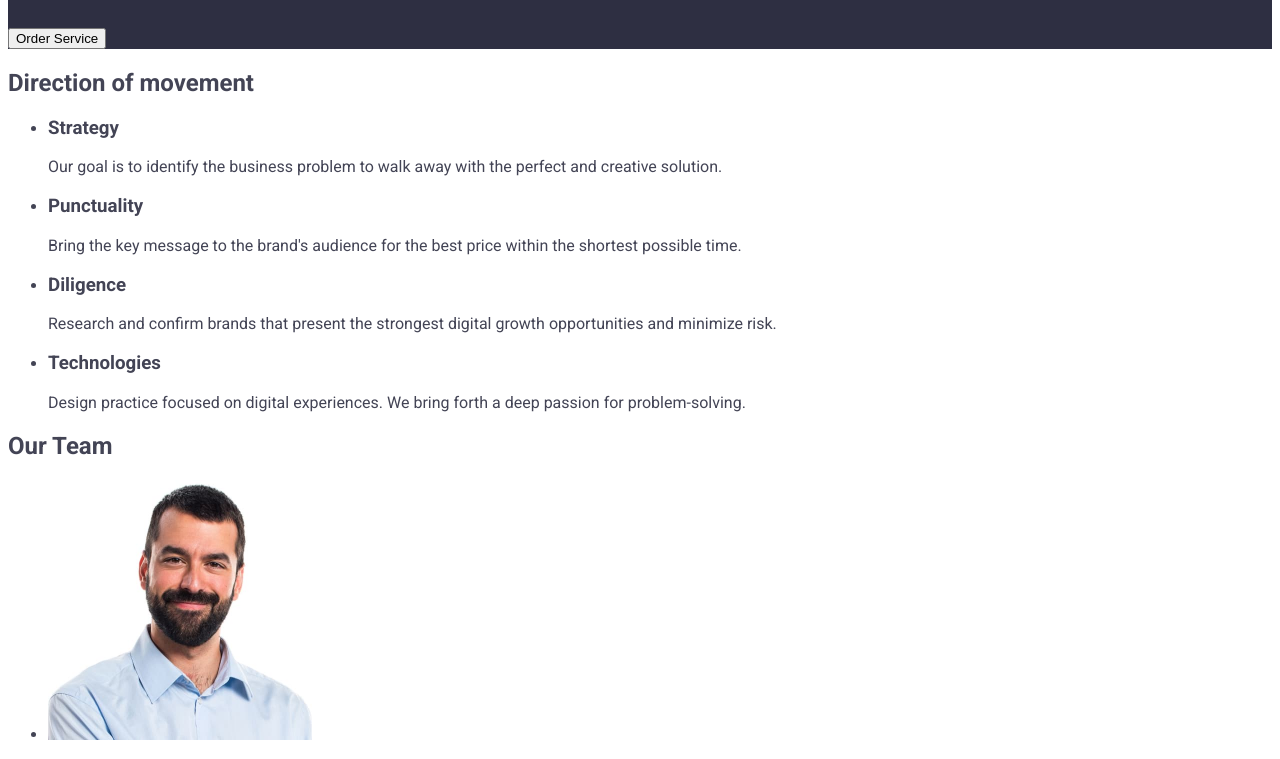
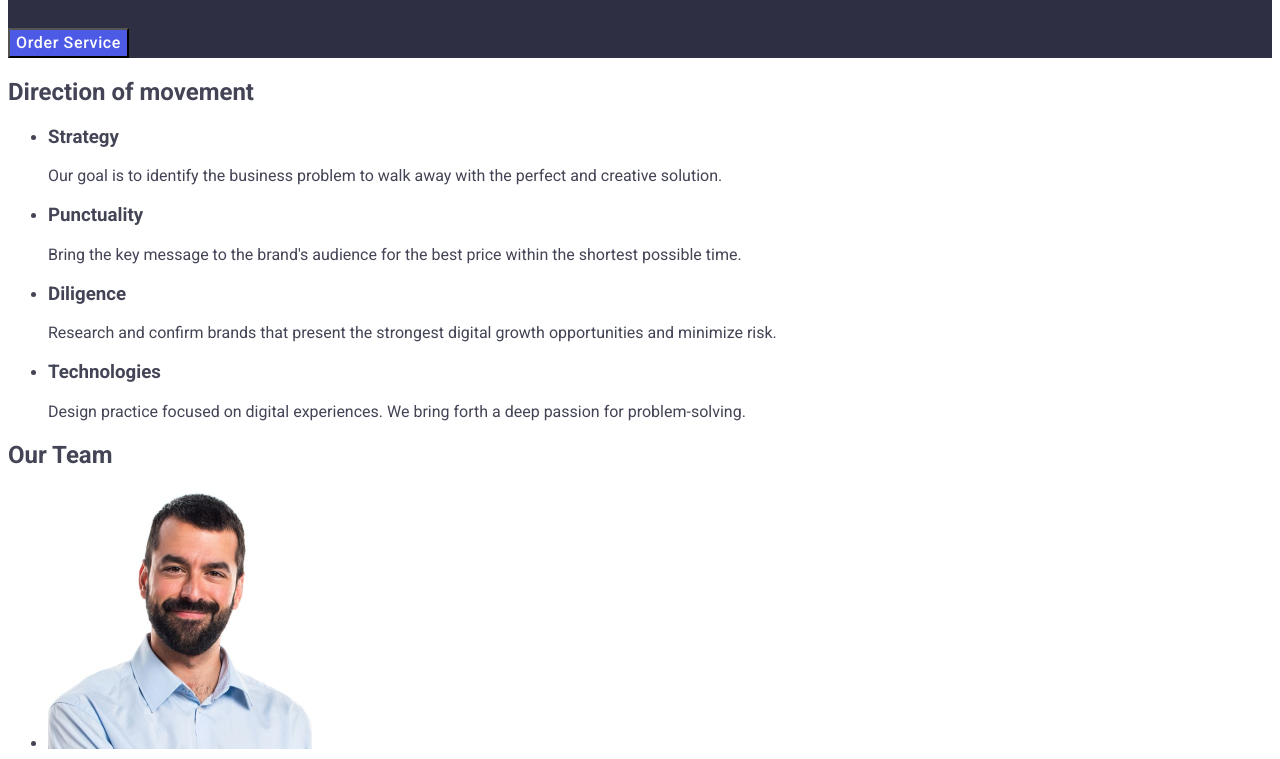
Before and after one commit to Uncle-IvIv/goit-markup-hw-02, a plain HTML site: page index.html in a window 1280 px wide. Shown: the part 306-1065 px from the top of the page. Drawn offline with Linux system fonts and the light colour scheme.

Commit message:
commit message

```diff
--- a/css/styles.css
+++ b/css/styles.css
@@ -53,3 +53,19 @@ span {
   letter-spacing: 0.02em;
   color: #ffffff;
 }
+.button-styl {
+  background-color: #4d5ae5;
+  font-family: "Roboto", sans-serif;
+  font-weight: 500;
+  font-size: 16px;
+  line-height: 1.5;
+  letter-spacing: 0.04em;
+  color: #ffffff;
+  cursor: pointer;
+}
+.button-sty:hover {
+  background-color: #404bbf;
+}
+.button-sty:focus {
+  background-color: #404bbf;
+}
--- a/index.html
+++ b/index.html
@@ -49,7 +49,7 @@
     <main>
       <section class="main-styl">
         <h1 class="hg-styl">Effective Solutions for Your Business</h1>
-        <button type="button">Order Service</button>
+        <button class="button-styl" type="button">Order Service</button>
       </section>
 
       <section class="container-2">
```
